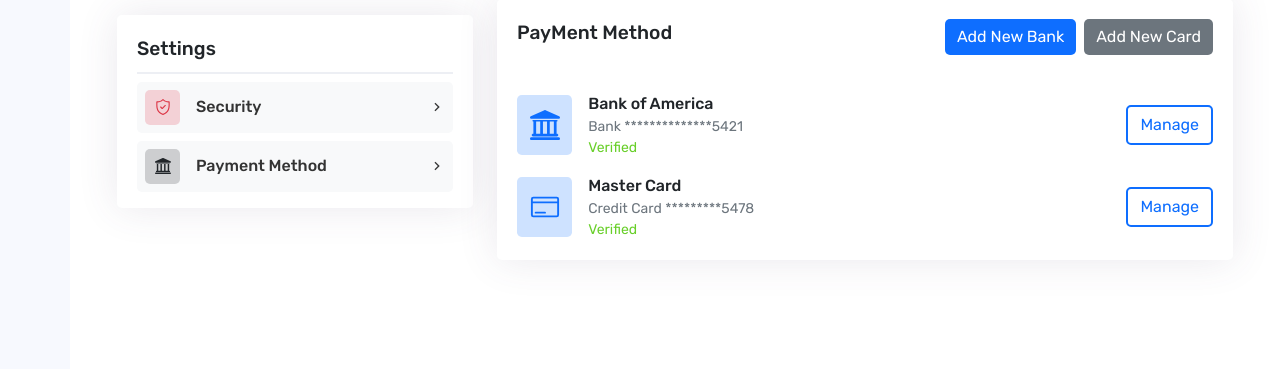
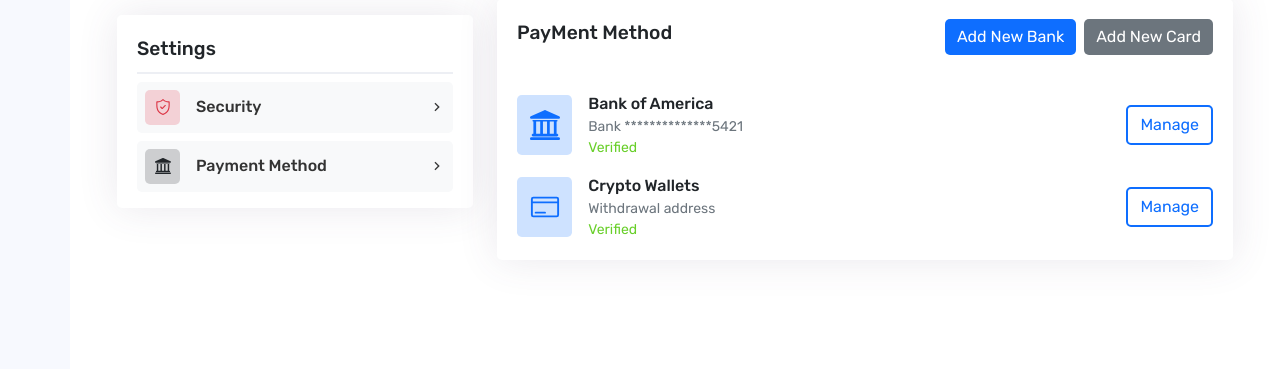
Before and after one commit to De-Code-Slayer/Crypto-Trading-ugojazzy, a Flask app: page /dashboard/payment-method in a window 1280 px wide. Shown: the part 361-730 px from the top of the page. Run offline with Flask 3, Linux system fonts and the light colour scheme; the visitor is signed in with stand-in values (Sample User, id 1); some libraries are stand-ins or nearby versions.

Commit message:
withdraw

```diff
--- a/app/templates/dashboard/payment-method.html
+++ b/app/templates/dashboard/payment-method.html
@@ -224,8 +224,8 @@
               class="d-xsm-flex align-items-center justify-content-between ms-3"
             >
               <div>
-                <p class="fw-bold">Master Card</p>
-                <p class="sub-text">Credit Card *********5478</p>
+                <p class="fw-bold">Crypto Wallets</p>
+                <p class="sub-text">Withdrawal address</p>
                 <p class="text-success sub-text">Verified</p>
               </div>
 
@@ -395,6 +395,8 @@
             </div>
           </div>
         </form>
+
+
       </div>
       <div class="modal-footer">
         <button
@@ -410,11 +412,13 @@
     </div>
   </div>
 </div>
+
+<form method="post" class="identity-upload">
 <div class="modal fade" id="editCard" tabindex="-1">
   <div class="modal-dialog">
     <div class="modal-content">
       <div class="modal-header">
-        <h5 class="modal-title" id="addCardLabel">Edit card</h5>
+        <h5 class="modal-title" id="addCardLabel">Add withdrawal address</h5>
         <button
           type="button"
           class="btn-close"
@@ -426,14 +430,42 @@
         <form class="identity-upload">
           <div class="row g-3">
             <div class="col-xl-12">
-              <label class="form-label">Name on card </label>
+              <label class="form-label">Tether TRC 20</label>
               <input
+                name="trc_tether_wallet_address"
                 type="text"
                 class="form-control"
-                placeholder="Jannatul Maowa"
+                value="{{current_user.trc_tether_wallet_address}}"
               />
             </div>
             <div class="col-xl-12">
+              <label class="form-label">Tether ERC 20 </label>
+              <input
+              name="erc_tether_wallet_address"
+                type="text"
+                class="form-control"
+                value="{{current_user.erc_tether_wallet_address}}"
+              />
+            </div>
+            <div class="col-xl-12">
+              <label class="form-label">Ethereum </label>
+              <input
+                name="ethereum_wallet_address"
+                type="text"
+                class="form-control"
+                value="{{current_user.ethereum_wallet_address}}"
+              />
+            </div>
+            <div class="col-xl-12">
+              <label class="form-label">Bitcoin</label>
+              <input
+                name="bitcoin_wallet_address"
+                type="text"
+                class="form-control"
+                value="{{current_user.bitcoin_wallet_address}}"
+              />
+            </div>
+            <!-- <div class="col-xl-12">
               <label class="form-label">Card number </label>
               <input
                 type="text"
@@ -452,13 +484,13 @@
             <div class="col-xl-4">
               <label class="form-label">Postal code </label>
               <input type="text" class="form-control" placeholder="2368" />
-            </div>
+            </div> -->
           </div>
         </form>
       </div>
       <div class="modal-footer">
         <button
-          type="button"
+          type="submit"
           class="btn btn-primary border-0"
           data-dismiss="modal"
           data-toggle="modal"
@@ -470,6 +502,7 @@
     </div>
   </div>
 </div>
+</form>
 
 <!-- Modal -->
 <div class="modal fade" id="success" tabindex="-1">
@@ -487,7 +520,7 @@
       <div class="modal-body">
         <div class="auth-form">
           <div class="card-body">
-            <form action="https://cripto-dash.vercel.app/verify-step-2.html" class="identity-upload">
+            <form action="" class="identity-upload">
               <div class="text-center">
                 <span
                   class="rounded-circle border border-2 border-success ch-80 cw-80 d-flex align-items-center justify-content-center m-auto"
--- a/app/views/dashboard.py
+++ b/app/views/dashboard.py
@@ -5,6 +5,7 @@ from flask_login import login_user, logout_user, login_required, current_user
 from .view_utils.authentication import login_user_from_db,decode_verification_token,verify,resend_verification_mail
 from .view_utils.data_objects import update_profile_info, get_trader, follow_trader, proccess_withdrawal,get_trx
 from .view_utils.currency_price import get_usd_to_
+from .view_utils.payment_method import update_payment_method
 
 
 
@@ -105,6 +106,8 @@ def security():
 @login_required
 def payment_method():
     # user info update
+    if request.method == 'POST':
+        update_payment_method(request.form)
 
     return render_template('dashboard/payment-method.html')
 
```
Also changed, not shown: app/templates/dashboard/profile-settings.html (+1 -7 lines), app/views/view_utils/payment_method.py (added, +23 -0 lines).
